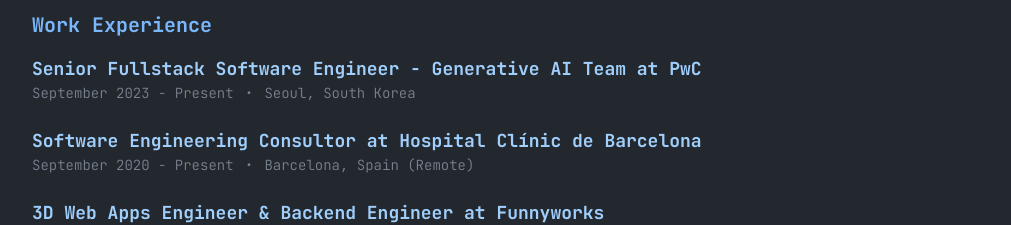
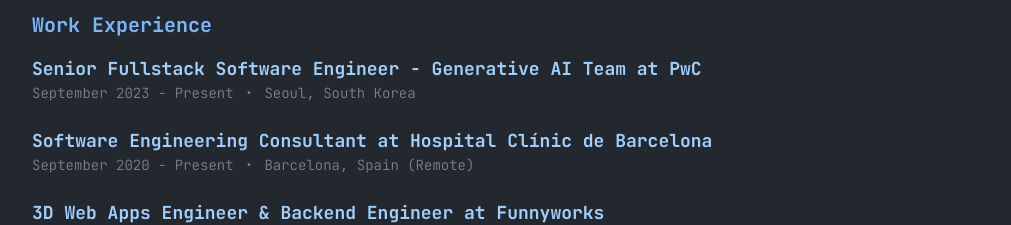
Before and after one commit to hrh858/resume, a website: page index.html in a window 1280 px wide. Shown: the part 1160-1385 px from the top of the page, without its empty margins (112-1123 px from the left). Drawn offline with Linux system fonts and the light colour scheme.

Commit message:
Added little typo correction

```diff
--- a/index.html
+++ b/index.html
@@ -91,7 +91,7 @@
 				<!-- </ul> -->
 			</div>
 			<div id="work-experience-clinic" class="mb-6">
-				<h1 class="text-hrh-light-blue font-bold text-lg">Software Engineering Consultor at Hospital Clínic de
+				<h1 class="text-hrh-light-blue font-bold text-lg">Software Engineering Consultant at Hospital Clínic de
 					Barcelona</h1>
 				<p class="font-light text-hrh-muted text-sm">September 2020 - Present ・ Barcelona, Spain (Remote)</p>
 				<!-- <p class="text-hrh-green mt-4 ml-2">Supervised, directed, and actively participated in the creation of a suite -->
```
